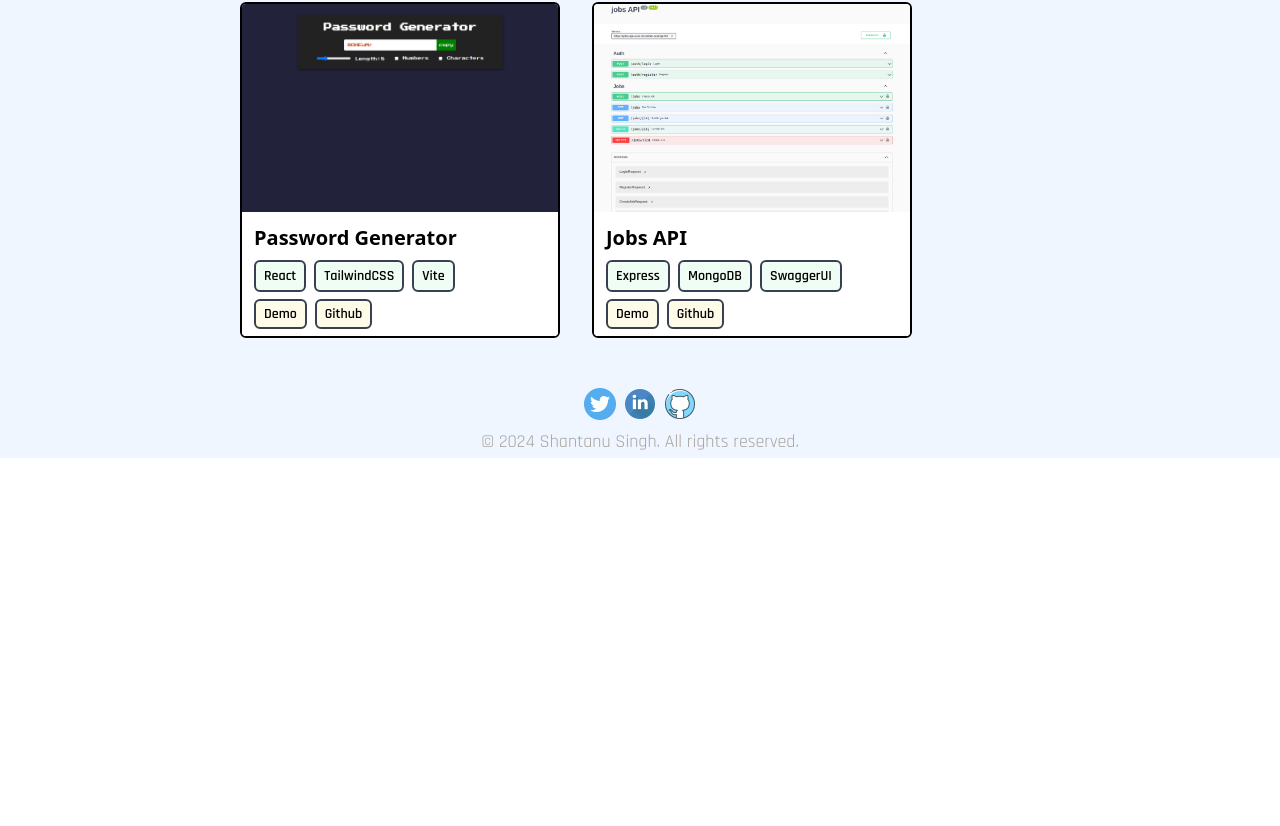
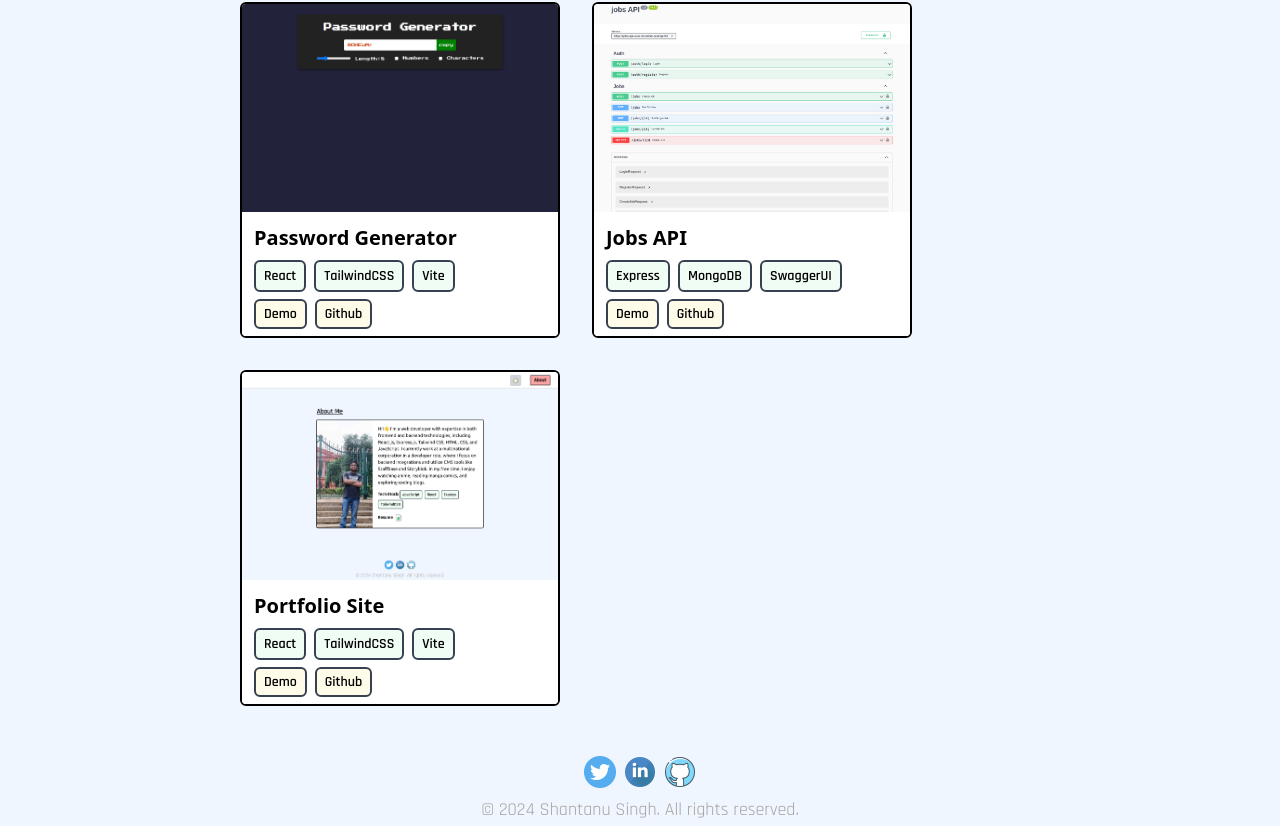
Before and after one commit to shann592/portfolio-site, a React (Vite) app: page /projects in a window 1280 px wide. Shown: the part 574-1400 px from the top of the page. Before the commit the page ends 1032 px from the top, so only its background shows below. Built offline with nearby package versions, Linux system fonts and the light colour scheme; no server answers.

Commit message:
feat:added portfolio app data in projectData.js

```diff
--- a/src/projectsData.js
+++ b/src/projectsData.js
@@ -2,6 +2,7 @@ import chatRoomImg from './assets/project_images/chat_room.png'
 import movieManiacImg from './assets/project_images/movie_maniac.png'
 import passwordGenIcon from './assets/project_images/password_generator.png'
 import jobsApiIcon from './assets/project_images/jobs_api.png'
+import portfolioIcon from './assets/project_images/portfolio_site.png'
 const projectsData = [
   {
     demoLink: 'https://shann-movie-maniac.netlify.app',
@@ -31,6 +32,13 @@ const projectsData = [
     techStackUsed: ['Express', 'MongoDB', 'SwaggerUI'],
     githubLink: 'https://github.com/shann592/jobs-api',
   },
+  {
+    demoLink: 'https://shann-portfolio-site.netlify.app',
+    projectName: 'Portfolio Site',
+    projectImg: portfolioIcon,
+    techStackUsed: ['React', 'TailwindCSS', 'Vite'],
+    githubLink: 'https://github.com/shann592/portfolio-site',
+  },
 ]
 
 export default projectsData
```
Also changed, not shown: src/assets/project_images/portfolio_site.png (added).
